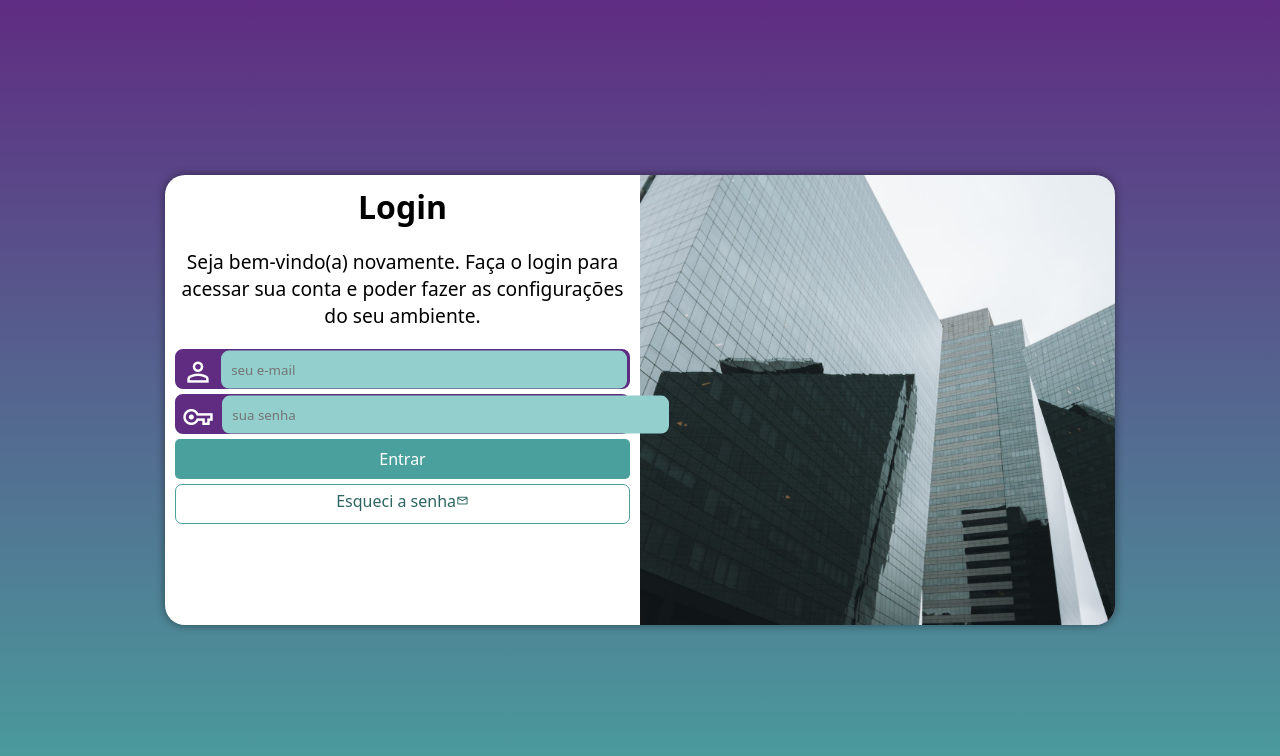
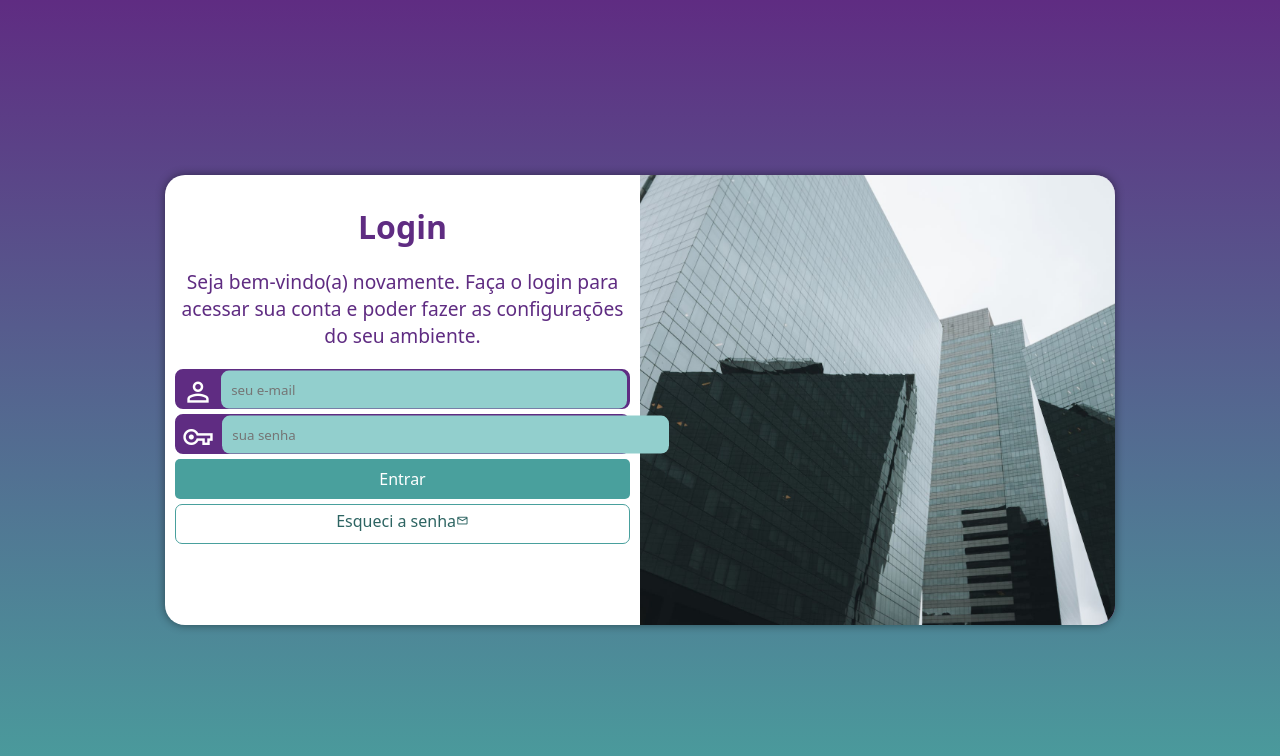
Before and after one commit to JSantosMoraes/projeto-login, a plain HTML site: page index.html in a window 1280 px wide. Drawn offline with nearby package versions, Linux system fonts and the light colour scheme.

Commit message:
Novos ups

```diff
--- a/estilos/style.css
+++ b/estilos/style.css
@@ -60,12 +60,16 @@ section#login>div#formulario {
 
 div#formulario>h1 {
     text-align: center;
+    margin-top: 20px;
     margin-bottom: 10px;
+    color: #5f2c82;
 }
 
 div#formulario>p {
-    font-size: 0.5em;
+    font-size: 0.3em;
     text-align: center;
+    color: #5f2c82;
+    font-weight: 500;
 }
 
 form>div.campo {
```
